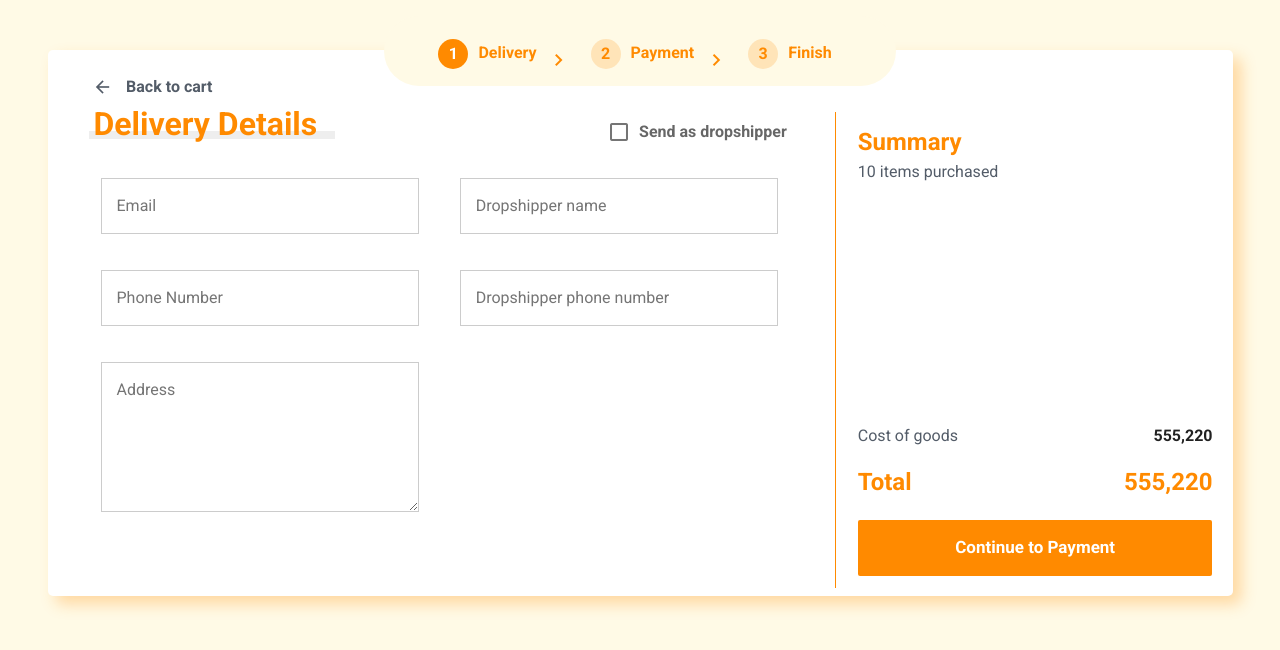
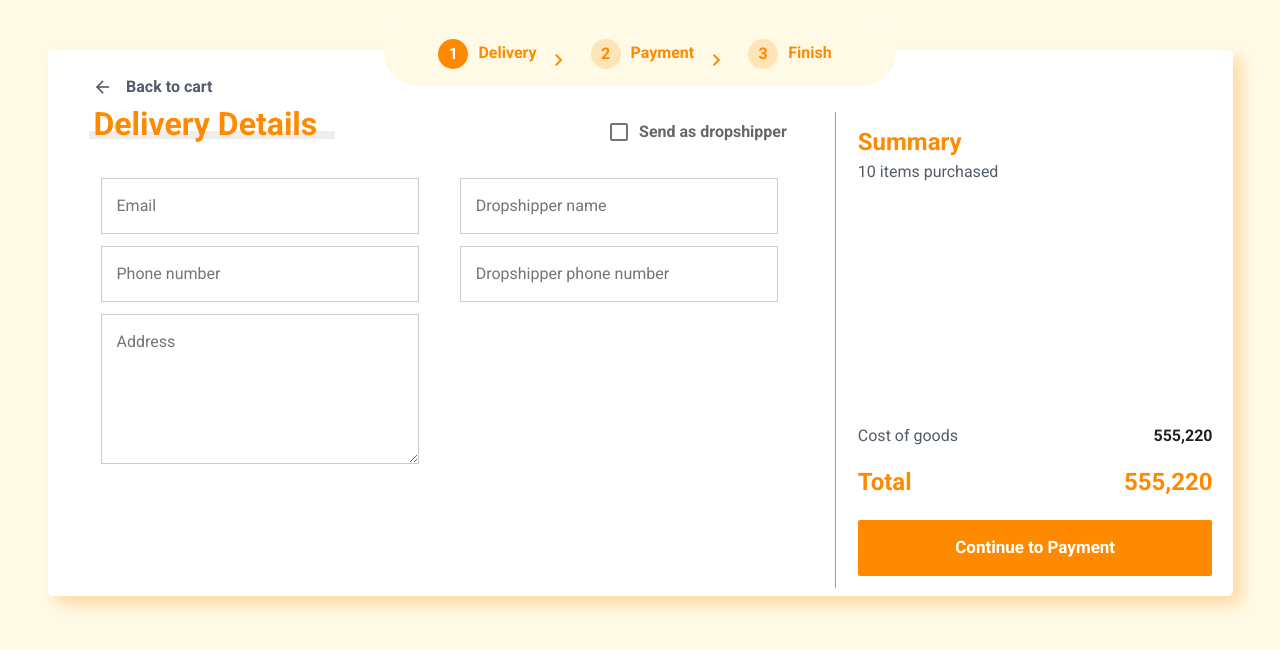
Before and after one commit to fuaditrockz/order-stepper, a Vue app: page / in a window 1280 px wide. Shown: the top 650 px of the page. Built offline with nearby package versions, Linux system fonts and the light colour scheme.

Commit message:
[FormDelivery.vue, DeliveryDetails.vue, TextInput.vue] Connecting text input into the store.

```diff
--- a/src/components/atoms/TextInput.vue
+++ /dev/null
@@ -1,47 +0,0 @@
-<template>
-  <v-col cols="12" lg="6" class="zero-padding" v-if="textInputType === 'free-text'">
-    <div>
-      <textarea
-        :id="id"
-        :placeholder="placeholder"
-        type="text"
-        class="free-text input-style mb-3"
-      />
-    </div>
-  </v-col>
-  <v-col cols="12" lg="6" class="zero-padding" v-else>
-    <div>
-      <input
-        type="text"
-        :id="id"
-        :placeholder="placeholder"
-        class="input-style mb-3"
-        :disabled="isDisabled"
-      />
-    </div>
-  </v-col>
-</template>
-
-<script>
-export default {
-  name: 'TextInput',
-  props: {
-    placeholder: String,
-    id: String,
-    textInputType: String,
-    isDisabled: Boolean
-  }
-}
-</script>
-
-<style lang="stylus" scoped>
-div
-  width 95%
-  .input-style
-    width 100%
-    border 1.5px solid #ccc
-    padding 15px 15px
-  .free-text
-    height 150px
-
-</style>
--- /dev/null
+++ b/src/components/molecules/FormDeliveryDetails.vue
@@ -0,0 +1,90 @@
+<template>
+  <v-row>
+    <v-col cols="12" lg="6" class="zero-padding">
+      <div class="input-wrapper">
+        <input
+          type="text"
+          placeholder="Email"
+          class="input-style mb-3"
+          :value="email"
+          @input="onChangeInput('email', $event.target.value)"
+        />
+      </div>
+      <div class="input-wrapper">
+        <input
+          type="text"
+          placeholder="Phone number"
+          class="input-style mb-3"
+          :value="phoneNumber"
+          @input="onChangeInput('phone_number', $event.target.value)"
+        />
+      </div>
+      <div class="input-wrapper">
+        <textarea
+          placeholder="Address"
+          type="text"
+          class="free-text input-style mb-3"
+          :value="address"
+          @input="onChangeInput('address', $event.target.value)"
+        />
+      </div>
+    </v-col>
+    <v-col cols="12" lg="6" class="zero-padding">
+      <div class="input-wrapper">
+        <input
+          type="text"
+          placeholder="Dropshipper name"
+          class="input-style mb-3"
+          :value="dropshipperName"
+          @input="onChangeInput('dropshipper_name', $event.target.value)"
+          :disabled="!isDropshipper"
+        />
+      </div>
+      <div class="input-wrapper">
+        <input
+          type="text"
+          placeholder="Dropshipper phone number"
+          class="input-style mb-3"
+          :value="dropshipperPhoneNumber"
+          @input="onChangeInput('dropshipper_phone_number', $event.target.value)"
+          :disabled="!isDropshipper"
+        />
+      </div>
+    </v-col>
+  </v-row>
+</template>
+
+<script>
+import { mapState, mapMutations } from 'vuex'
+
+export default {
+  name: 'FormDeliveryDetails',
+  computed: {
+    ...mapState({
+      isDropshipper: state => state.orders.delivery_details.dropshipper.is_dropshipper,
+      email: state => state.orders.delivery_details.email,
+      phoneNumber: state => state.orders.delivery_details.phone_number,
+      address: state => state.orders.delivery_details.address,
+      dropshipperName: state => state.orders.delivery_details.dropshipper.name,
+      dropshipperPhoneNumber: state => state.orders.delivery_details.dropshipper.phone_number
+    })
+  },
+  methods: {
+    ...mapMutations(['UPDATE_DELIVERY_DETAILS']),
+    onChangeInput(id, value) {
+      this.UPDATE_DELIVERY_DETAILS({id, value})
+    }
+  }
+}
+</script>
+
+<style lang="stylus" scoped>
+.input-wrapper
+  width 95%
+.input-style
+  width 100%
+  border 1.5px solid #ccc
+  padding 15px 15px
+.free-text
+  height 150px
+</style>
--- a/src/components/organisms/DeliveryDetails.vue
+++ b/src/components/organisms/DeliveryDetails.vue
@@ -15,42 +15,25 @@
         </v-checkbox>
       </div>
     </v-row>
-    <v-row>
-      <TextInput placeholder="Email" id="email" />
-      <TextInput
-        placeholder="Dropshipper name"
-        id="drophsipper-name"
-        :isDisabled="!isDropshipper"
-      />
-      <TextInput placeholder="Phone Number" id="phone-number" />
-      <TextInput
-        placeholder="Dropshipper phone number"
-        id="dropshipper-phone-number"
-        :isDisabled="!isDropshipper"
-      />
-      <TextInput
-        placeholder="Address"
-        id="address"
-        textInputType="free-text"
-      />
-    </v-row>
+    <FormDeliveryDetails />
   </div>
 </template>
 
 <script>
 import { mapMutations } from 'vuex'
 import Title from '../atoms/Title'
-import TextInput from '../atoms/TextInput'
+import FormDeliveryDetails from '../molecules/FormDeliveryDetails'
 
 export default {
   name: 'DeliveryDetails',
   components: {
     Title,
-    TextInput
+    FormDeliveryDetails
   },
   data() {
     return {
-      isDropshipper: null
+      isDropshipper: null,
+      emailInput: ''
     }
   },
   methods: {
```
